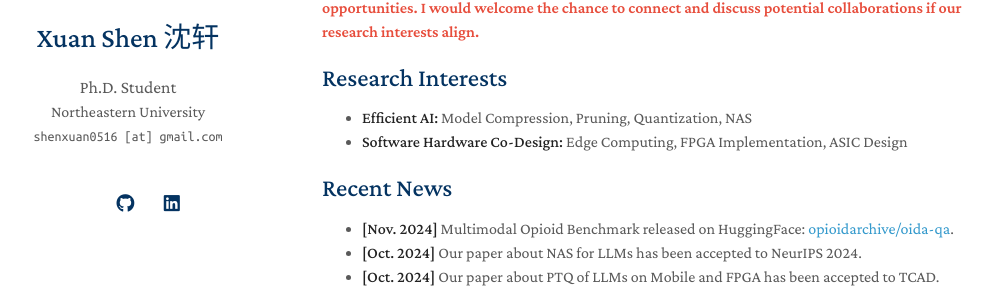
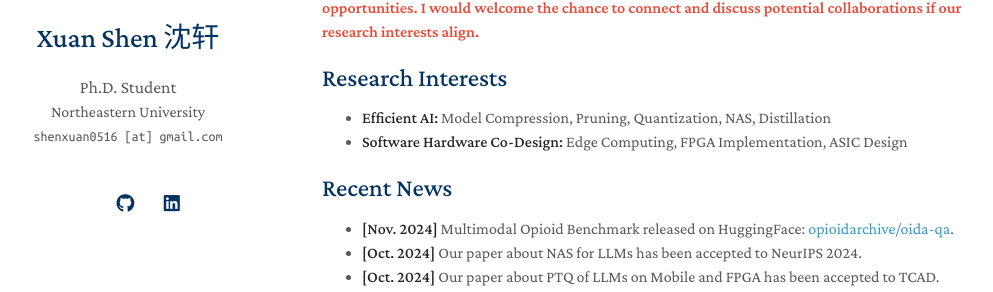
Before and after one commit to shawnricecake/shawnricecake.github.io, a Jekyll site: the page built from index.md, in a window 1280 px wide and 900 px high. Shown: the part 297-589 px from the top of the window, without its empty margins (148-1141 px from the left). Built offline with Jekyll 4.4.1, drawn with Linux system fonts in a browser that asks for light colours; a style sheet for code colours, icons or effects is not loaded; our own code applies the rules of GitHub Pages for plain Markdown files.

Commit message:
Update index.md

```diff
--- a/index.md
+++ b/index.md
@@ -13,7 +13,7 @@ I was fortunate to work with [Ming Lin](https://minglin-home.github.io/).
 
 ## Research Interests
 
-- **Efficient AI:**  Model Compression, Pruning, Quantization, NAS
+- **Efficient AI:**  Model Compression, Pruning, Quantization, NAS, Distillation
 - **Software Hardware Co-Design:**  Edge Computing, FPGA Implementation, ASIC Design
 
 ## Recent News
```
